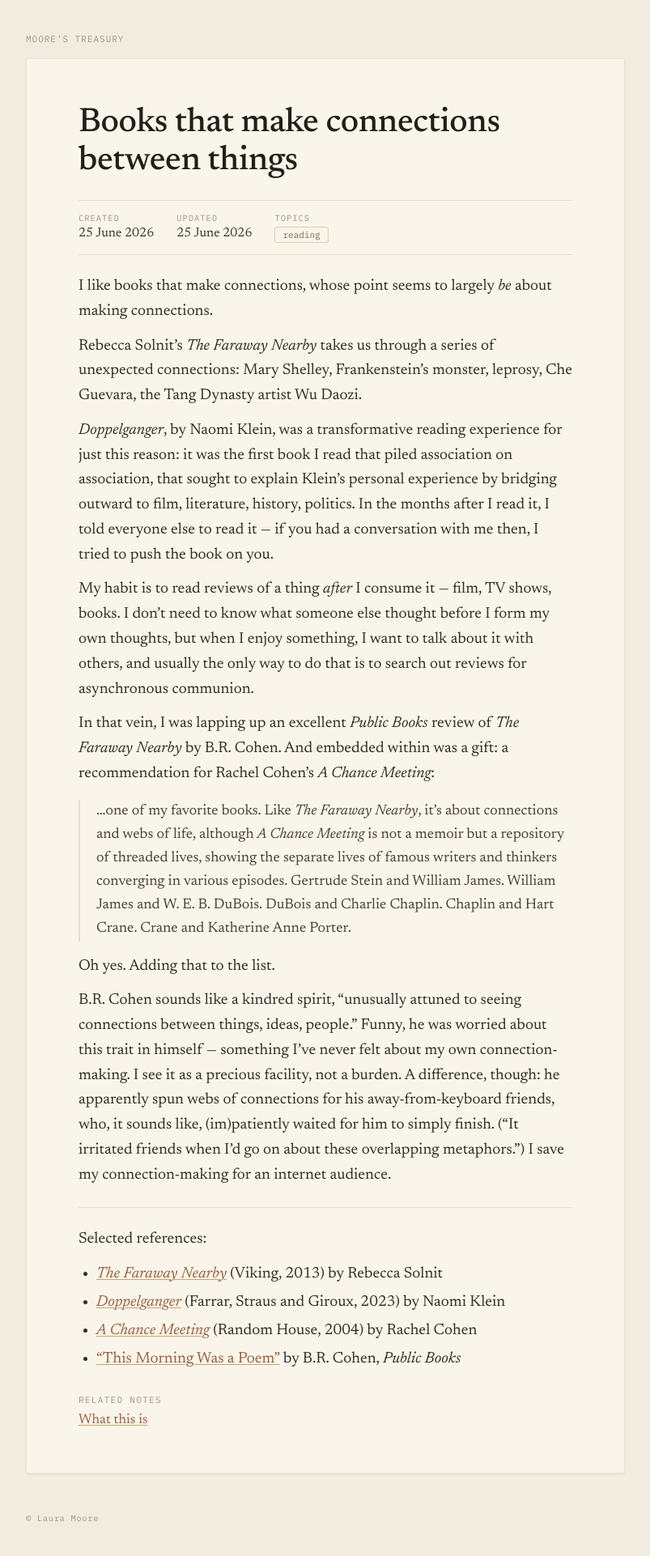
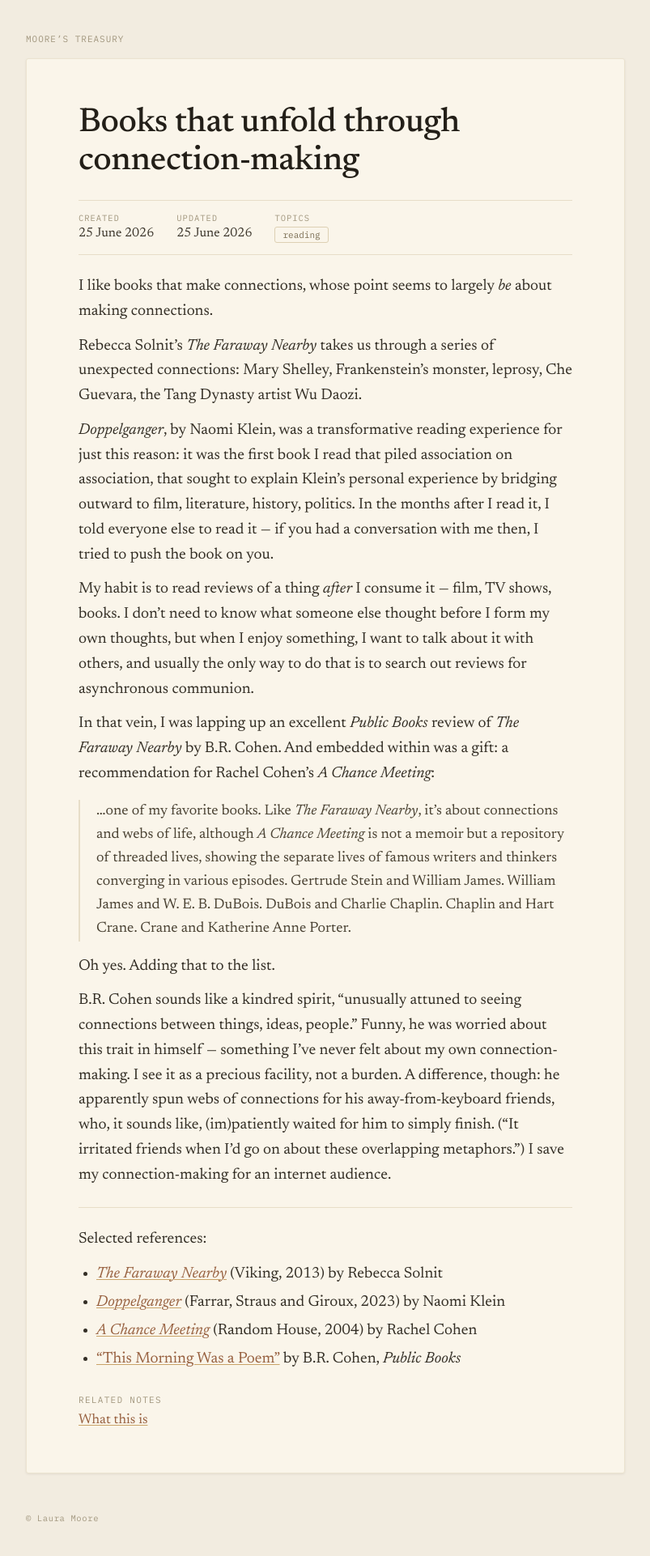
Before and after one commit to lauramoorewrites-del/treasury, a Jekyll site: the page built from _pages/books-that-makes-connections.md, in a window 1280 px wide. Shown: the whole page at 81% size, without its empty margins (238-1041 px from the left). Built offline with Jekyll 4.4.1, drawn with Linux system fonts in a browser that asks for light colours.

Commit message:
Update books-that-makes-connections.md

```diff
--- a/_pages/books-that-makes-connections.md
+++ b/_pages/books-that-makes-connections.md
@@ -1,6 +1,6 @@
 ---
 layout: default
-title: "Books that make connections between things"
+title: "Books that unfold through connection-making"
 
 created: "25 June 2026"
 updated: "25 June 2026"
```
